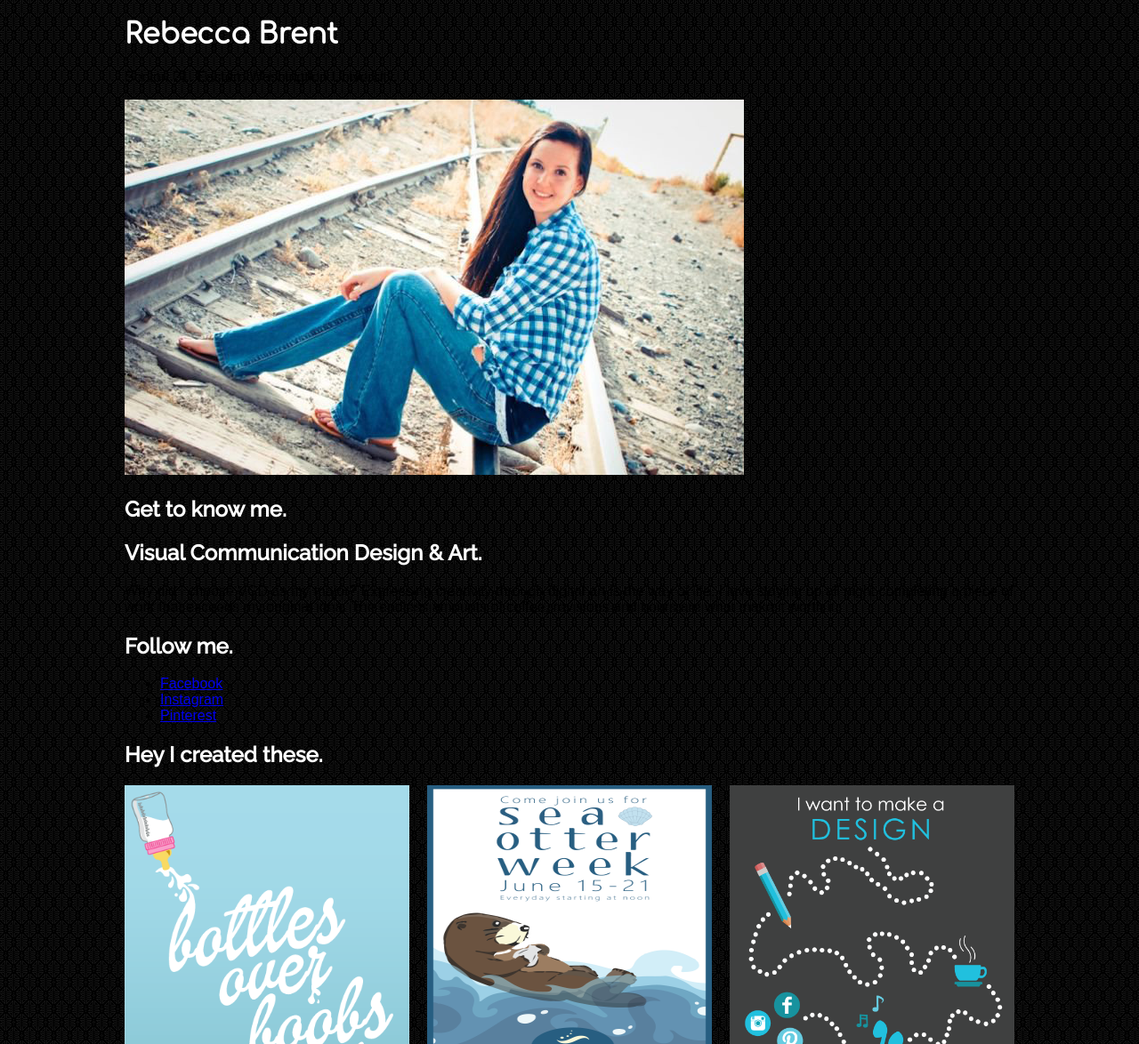
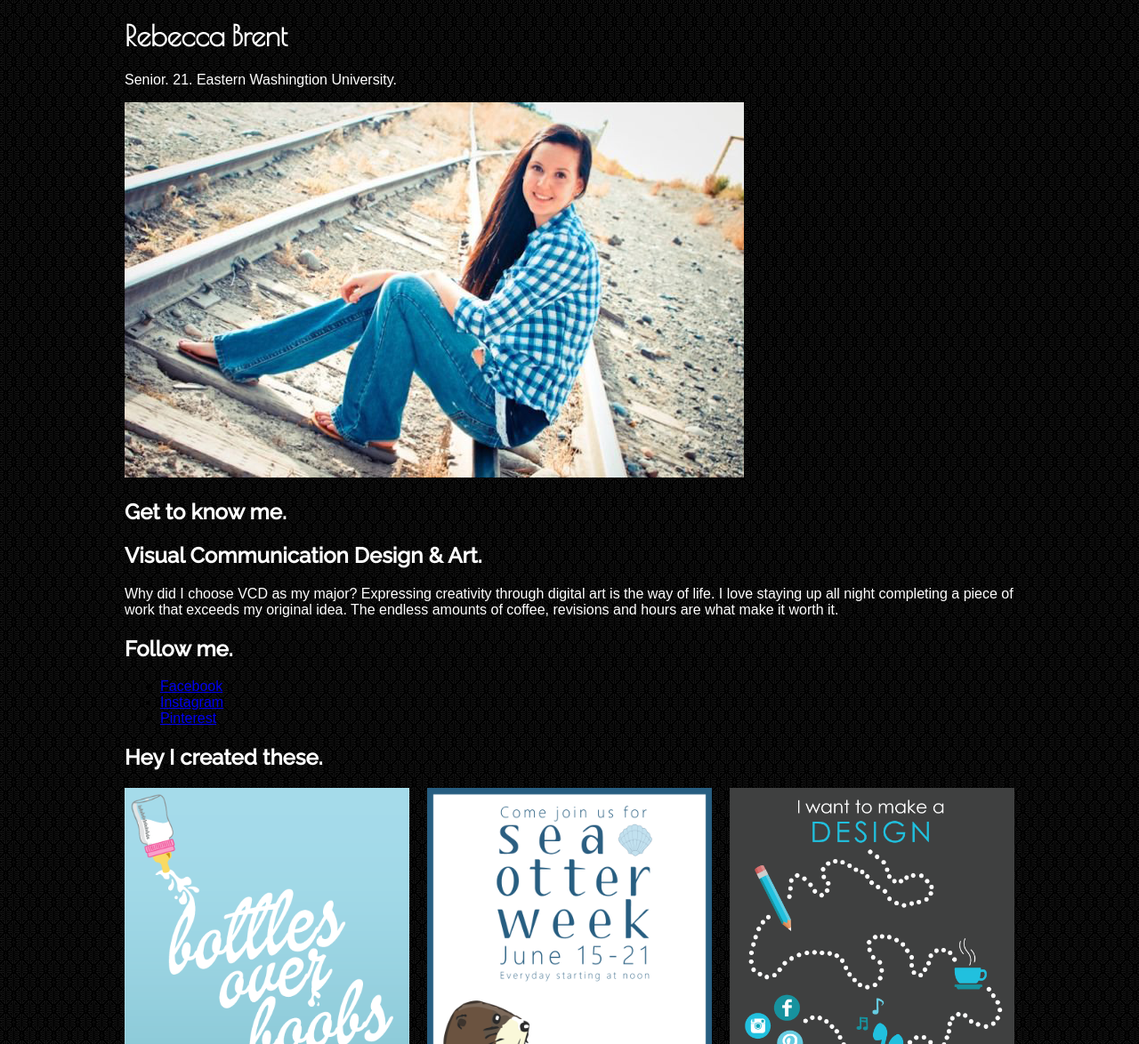
Before and after one commit to rbrent1/p1-bio, a plain HTML site: page index.html in a window 1280 px wide. Shown: the top 1174 px of the page at 89% size. Drawn offline with nearby package versions, Linux system fonts and the light colour scheme.

Commit message:
Version 21

```diff
--- a/css/styles.css
+++ b/css/styles.css
@@ -1,13 +1,17 @@
 /* Your Website Styles */
 
 h1{
-	font-family: 'Comfortaa', cursive;
+	font-family: 'Poiret One', cursive;
 	color: white;
 }
 
 h2{
 	color: white;
 	font-family: 'Raleway', sans-serif;
+}
+
+p{
+	color:white
 }
 
 
@@ -17,7 +21,7 @@ h2{
 
 #work2 img {
 	width: 320px;
-	height: 300px;
+	height: 500px;
 }
 
 
--- a/index.html
+++ b/index.html
@@ -10,7 +10,7 @@
   <link rel="stylesheet" href="css/grid.css">
 
   <link href='http://fonts.googleapis.com/css?family=Raleway:500' rel='stylesheet' type='text/css'>
-  <link href='http://fonts.googleapis.com/css?family=Comfortaa' rel='stylesheet' type='text/css'>
+  <link href='http://fonts.googleapis.com/css?family=Poiret+One' rel='stylesheet' type='text/css'>
 
 
   <!-- http://www.thesitewizard.com/webdesign/backgroundmusic.shtml -->
```
